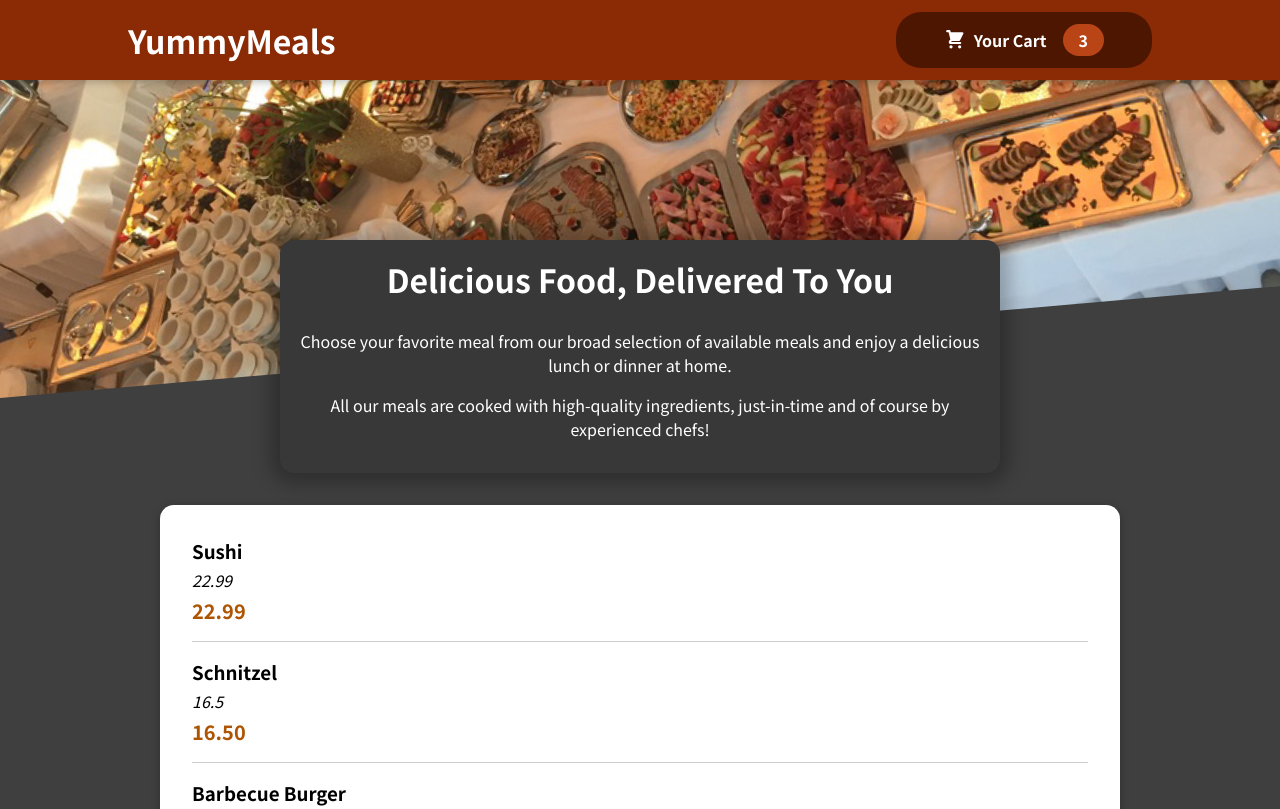
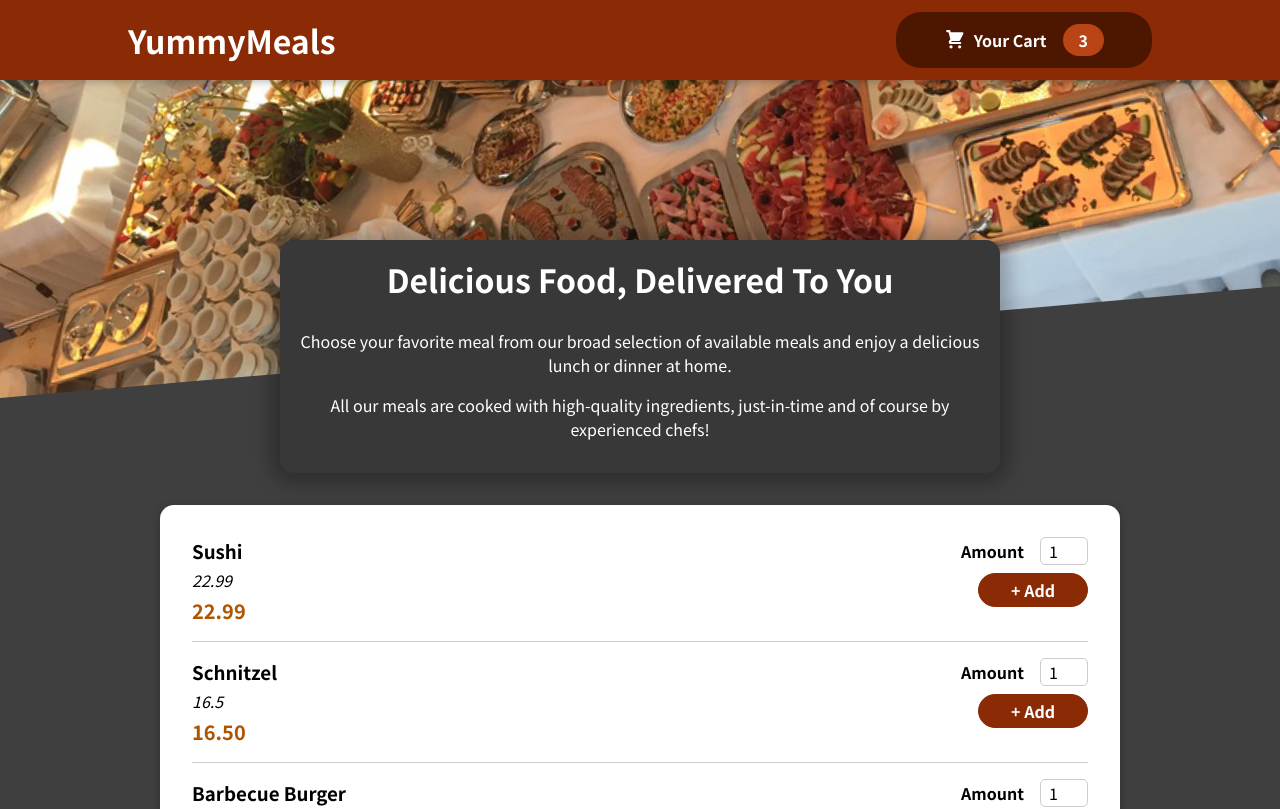
Before and after one commit to ndy-lopez/react-food-order, a React (Create React App) app: page / in a window 1280 px wide. Shown: the top 809 px of the page. Built offline with nearby package versions, Linux system fonts and the light colour scheme.

Commit message:
Each meal items has a Form with Amount as Input

```diff
--- a/src/components/Meals/AvailableMeals.js
+++ b/src/components/Meals/AvailableMeals.js
@@ -29,9 +29,10 @@
   },
 ];
 
-const AvailableMeals = () => {
+const AvailableMeals = props => {
   const mealsList = DUMMY_MEALS.map((meal) => (
     <MealItem
+      id={props.id}
       key={meal.id}
       name={meal.name}
       description={meal.price}
--- a/src/components/Meals/MealItem/MealItem.js
+++ b/src/components/Meals/MealItem/MealItem.js
@@ -1,4 +1,5 @@
 import classes from "./MealItem.module.css";
+import MealItemForm from "./MealItemForm";
 
 const MealItem = (props) => {
   const price = `${props.price.toFixed(2)}`;
@@ -9,7 +10,9 @@
         <div className={classes.description}>{props.description}</div>
         <div className={classes.price}>{price}</div>
       </div>
-      <div></div>
+      <div>
+        <MealItemForm id={props.id} />
+      </div>
     </li>
   );
 };
--- a/src/components/Meals/MealItem/MealItemForm.js
+++ b/src/components/Meals/MealItem/MealItemForm.js
@@ -0,0 +1,23 @@
+import Input from "../../UI/Input";
+import classes from "./MealItemForm.module.css";
+
+const MealItemForm = (props) => {
+  return (
+    <form className={classes.form}>
+      <Input
+        label="Amount"
+        input={{
+          id: "amount_" + props.id,
+          type: "number",
+          min: "1",
+          max: "5",
+          step: "1",
+          defaultValue: "1",
+        }}
+      />
+      <button>+ Add</button>
+    </form>
+  );
+};
+
+export default MealItemForm;
--- /dev/null
+++ b/src/components/Meals/MealItem/MealItemForm.module.css
@@ -0,0 +1,20 @@
+.form {
+  text-align: right;
+}
+
+.form button {
+  font: inherit;
+  cursor: pointer;
+  background-color: #8a2b06;
+  border: 1px solid #8a2b06;
+  color: white;
+  padding: 0.25rem 2rem;
+  border-radius: 20px;
+  font-weight: bold;
+}
+
+.form button:hover,
+.form button:active {
+  background-color: #641e03;
+  border-color: #641e03;
+}
--- /dev/null
+++ b/src/components/UI/Input.js
@@ -0,0 +1,12 @@
+import classes from "./Input.module.css";
+
+const Input = (props) => {
+  return (
+    <div className={classes.input}>
+      <label htmlFor={props.input.id}>{props.label}</label>
+      <input {...props.input}/>
+    </div>
+  );
+};
+
+export default Input;
--- /dev/null
+++ b/src/components/UI/Input.module.css
@@ -0,0 +1,18 @@
+.input {
+  display: flex;
+  align-items: center;
+  margin-bottom: 0.5rem;
+}
+
+.input label {
+  font-weight: bold;
+  margin-right: 1rem;
+}
+
+.input input {
+  width: 3rem;
+  border-radius: 5px;
+  border: 1px solid #ccc;
+  font: inherit;
+  padding-left: 0.5rem;
+}
```
